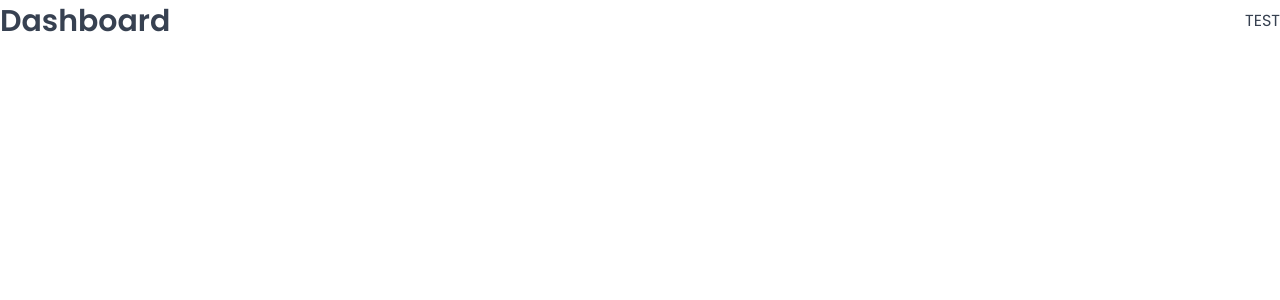
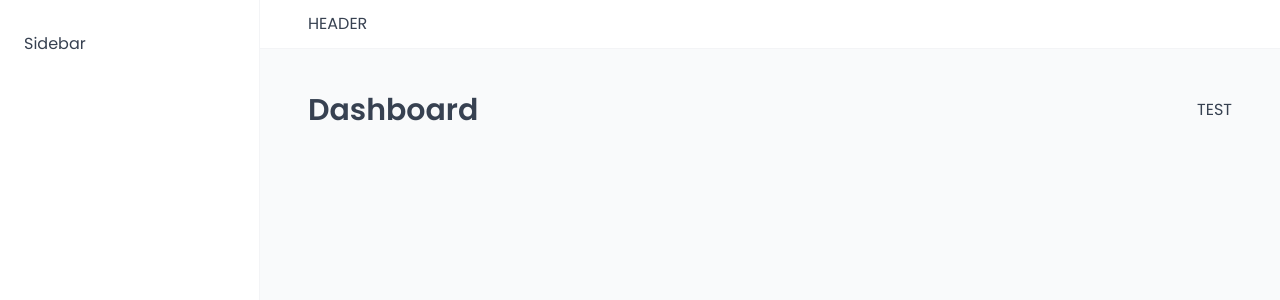
Before and after one commit to sanjoysutradhar/wild-oasis, a React (Vite) app: page /dashboard in a window 1280 px wide. Shown: the top 300 px of the page. Built offline with nearby package versions, Linux system fonts and the light colour scheme; a web font is replaced by a local one.

Commit message:
Building the app layout

```diff
--- a/src/App.jsx
+++ b/src/App.jsx
@@ -8,6 +8,7 @@
 import Account from "./pages/Account";
 import Login from "./pages/Login";
 import PageNotFound from "./pages/PageNotFound";
+import AppLayout from "./ui/AppLayout";
 
 function App() {
   return (
@@ -15,6 +16,7 @@
       <GlobalStyles />
       <BrowserRouter>
         <Routes>
+          <Route element={<AppLayout />}>
             <Route path="/" element={<Navigate replace to="dashboard" />} />
             <Route path="/dashboard" element={<Dashboard />} />
             <Route path="/bookings" element={<Bookings />} />
@@ -22,6 +24,8 @@
             <Route path="/users" element={<Users />} />
             <Route path="/settings" element={<Settings />} />
             <Route path="/account" element={<Account />} />
+          </Route>
+
           <Route path="/login" element={<Login />} />
           <Route path="*" element={<PageNotFound />} />
         </Routes>
--- /dev/null
+++ b/src/ui/AppLayout.jsx
@@ -0,0 +1,30 @@
+import { Outlet } from "react-router-dom";
+import Header from "./Header";
+import Sidebar from "./Sidebar";
+import styled from "styled-components";
+const StyledAppLayout = styled.div`
+  display: grid;
+  grid-template-columns: 26rem 1fr;
+  grid-template-rows: auto 1fr;
+  height: 100vh;
+`;
+
+const Main = styled.main`
+  background-color: var(--color-grey-50);
+  padding: 4rem 4.8rem 6.4rem;
+`;
+
+function AppLayout() {
+  return (
+    <StyledAppLayout>
+      <Header />
+      <Sidebar />
+
+      <Main>
+        <Outlet />
+      </Main>
+    </StyledAppLayout>
+  );
+}
+
+export default AppLayout;
--- /dev/null
+++ b/src/ui/Sidebar.jsx
@@ -0,0 +1,18 @@
+import styled from "styled-components";
+
+const StyledSidebar = styled.aside`
+  background-color: var(--color-grey-0);
+  padding: 3.2rem 2.4rem;
+  border-right: 1px solid var(--color-grey-100);
+
+  grid-row: 1 / -1;
+  display: flex;
+  flex-direction: column;
+  gap: 3.2rem;
+`;
+
+function Sidebar() {
+  return <StyledSidebar>Sidebar</StyledSidebar>;
+}
+
+export default Sidebar;
```
Lines whose indentation alone changed are shown as unchanged.
